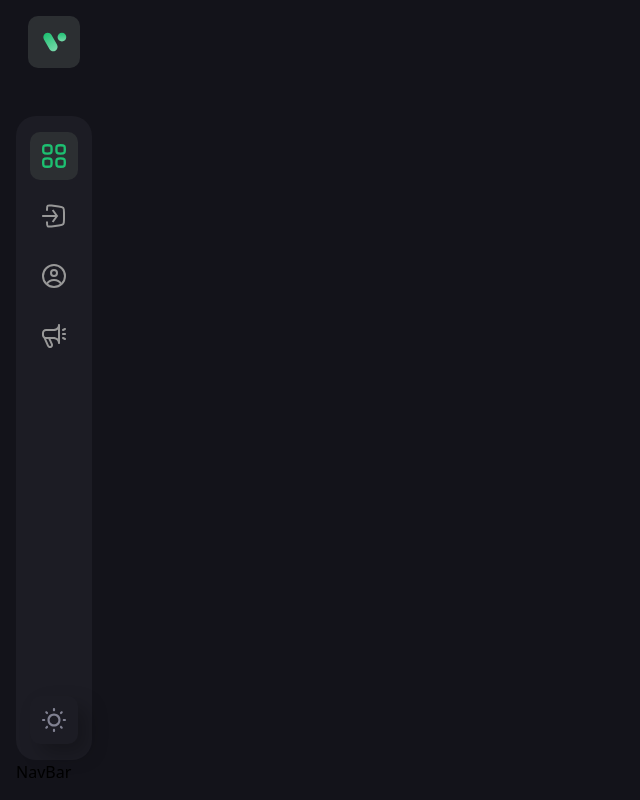
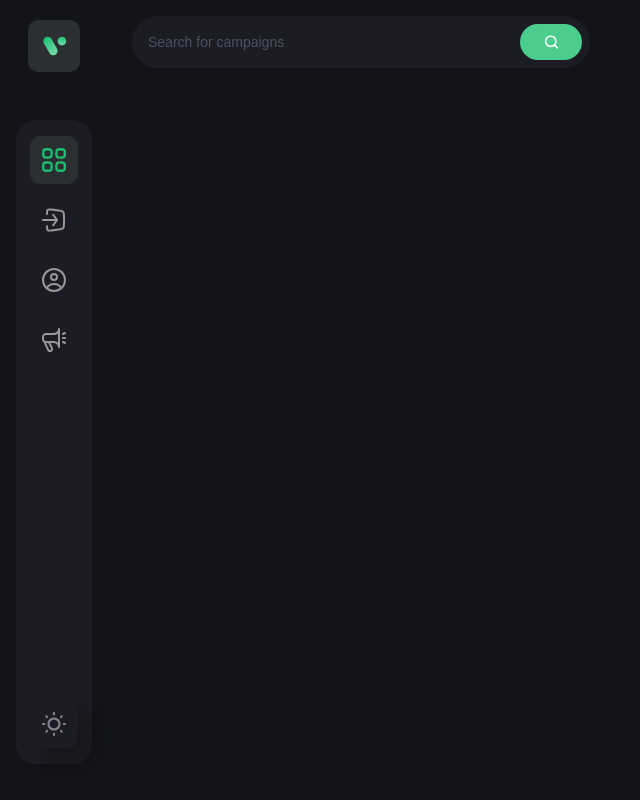
Before and after one commit to Tanishka-dev/CrowdFund-Web3, a React (Vite) app in the folder client/: page / in a window 1280 px wide. Shown: the whole page, without its empty margins (0-640 px from the left). Built offline with nearby package versions, Linux system fonts and the light colour scheme; what @thirdweb-dev/react would draw is missing.

Commit message:
SearchBar addedd

```diff
--- a/client/src/App.jsx
+++ b/client/src/App.jsx
@@ -4,11 +4,11 @@ import { Profile, CreateCampaign, Home, CampaignDetails } from "./pages";
 import { SideBar, NavBar } from "./components";
 const App = () => {
    return (
-      <div className="relative sm:8 p-4 bg-[#13131a] min-h-screen fex flex-row">
+      <div className="relative sm:8 p-4 bg-[#13131a] min-h-screen flex flex-row">
          <div className="sm:flex hidden mr-10 relative ">
             <SideBar />
          </div>
-         <div className="flex-1 max-sm:w-full max-w[1280px] mx-auto sm:pr-5">
+         <div className="flex-1 max-sm:w-full max-w-[1280px] mx-auto sm:pr-5">
             <NavBar />
          </div>
          <Routes>
--- /dev/null
+++ b/client/src/components/CustomButton.jsx
@@ -0,0 +1,7 @@
+import React, { useState } from "react";
+
+const CustomButton = () => {
+   return <div>CustomButton</div>;
+};
+
+export default CustomButton;
--- a/client/src/components/NavBar.jsx
+++ b/client/src/components/NavBar.jsx
@@ -1,7 +1,29 @@
-import React from "react";
-
+import React, { useState } from "react";
+import { Link, useNavigate } from "react-router-dom";
+import { logo, search, menu, thirdweb } from "../assets";
+import { navlinks } from "../constants";
 const NavBar = () => {
-   return <div>NavBar</div>;
+   const navigate = useNavigate();
+   const [toggleDrawer, settoggleDrawer] = useState(false);
+   const [isActive, setisActive] = useState("dashboard");
+   return (
+      <div className="flex md:flex-row flex-col-reverse justify-between mb-[35px] gap-6">
+         <div className="lg:flex-1 flex flex-row max-w-[458px] py-2 pl-4 pr-2 h-[52px] bg-[#1c1c24] rounded-[100px]">
+            <input
+               type="text"
+               placeholder="Search for campaigns"
+               className="flex w-full font-epilogue font-normal text-[14px] placeholder:text-[#4b5264] text-[#acacc0] bg-transparent outline-none"
+            />
+            <div className="w-[72px] h-full rounded-[20px] bg-[#4acd8d] flex justify-center items-center cursor-pointer ">
+               <img
+                  src={search}
+                  alt="search"
+                  className="w-[15px] h-[15px] object-contain"
+               />
+            </div>
+         </div>
+      </div>
+   );
 };
 
 export default NavBar;
--- a/client/src/components/index.js
+++ b/client/src/components/index.js
@@ -1,2 +1,3 @@
 export { default as SideBar } from "./SideBar";
 export { default as NavBar } from "./NavBar";
+export { default as CustomButton } from "./CustomButton";
```
